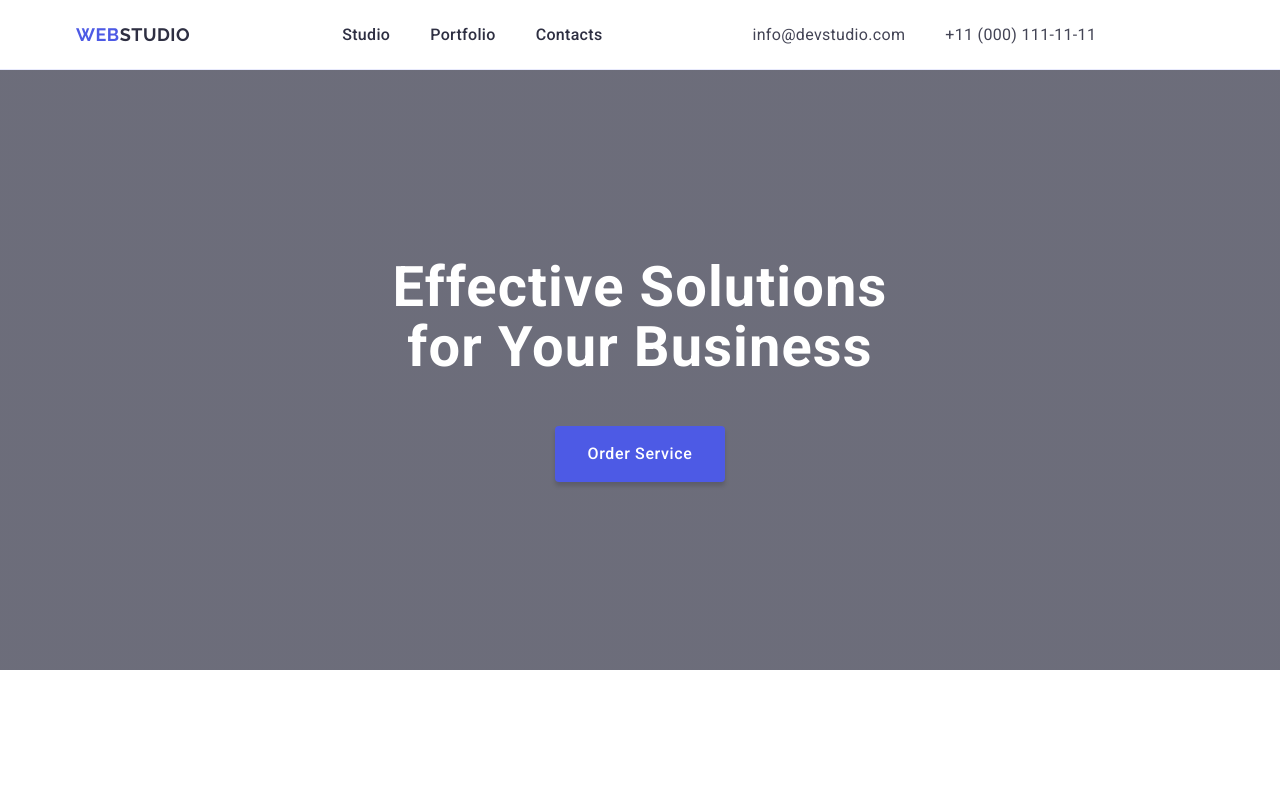
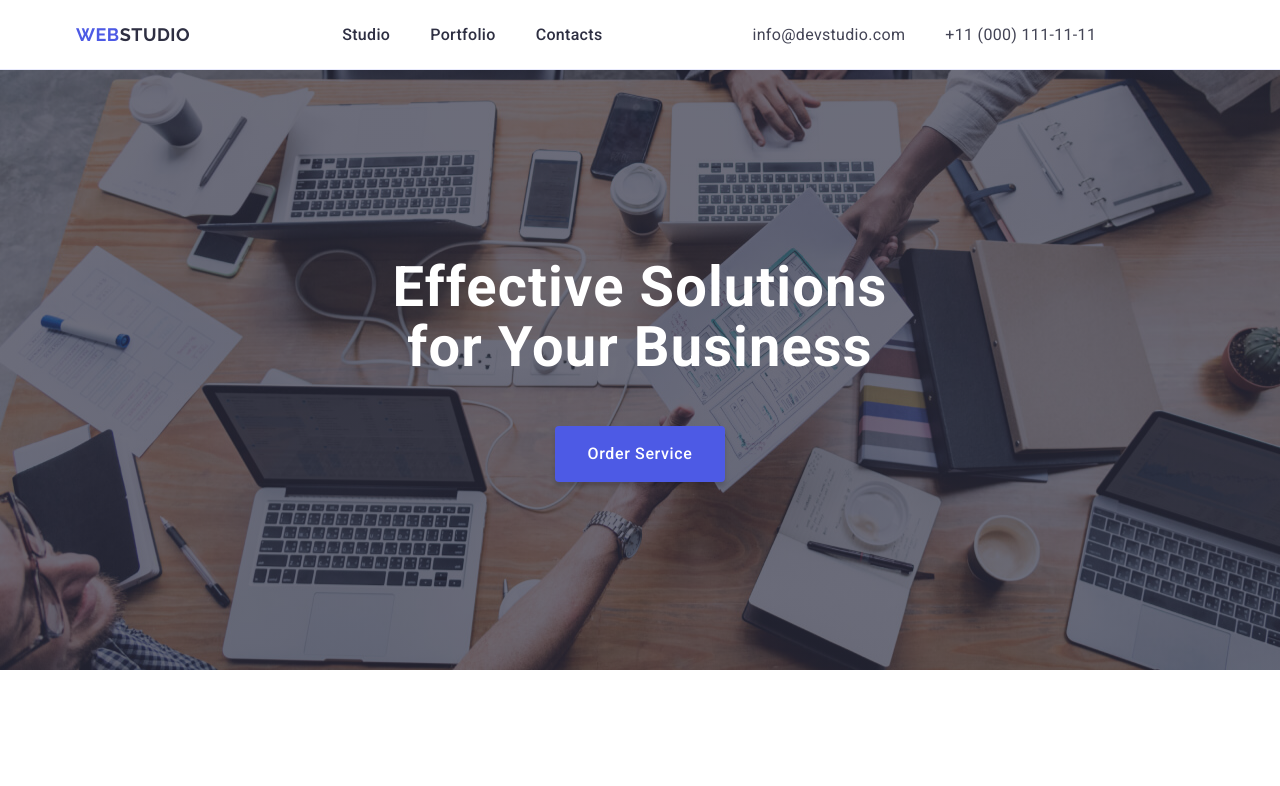
Before and after one commit to LikaDevelop/goit-homework-04, a plain HTML site: page index.html in a window 1280 px wide. Shown: the top 786 px of the page. Drawn offline with nearby package versions, Linux system fonts and the light colour scheme.

Commit message:
back img

```diff
--- a/css/styles.css
+++ b/css/styles.css
@@ -156,7 +156,7 @@ img{
     display: flex;
     flex-direction: column;
     padding: 188px 0;
-    background-image: linear-gradient(rgba(46, 47, 66, 0.7), rgba(46, 47, 66, 0.7)), url(./images/bg.jpg);
+    background-image: linear-gradient(rgba(46, 47, 66, 0.7), rgba(46, 47, 66, 0.7)), url(../images/bg.jpg);
     background-size: 1440px, cover;
 }
 
```
